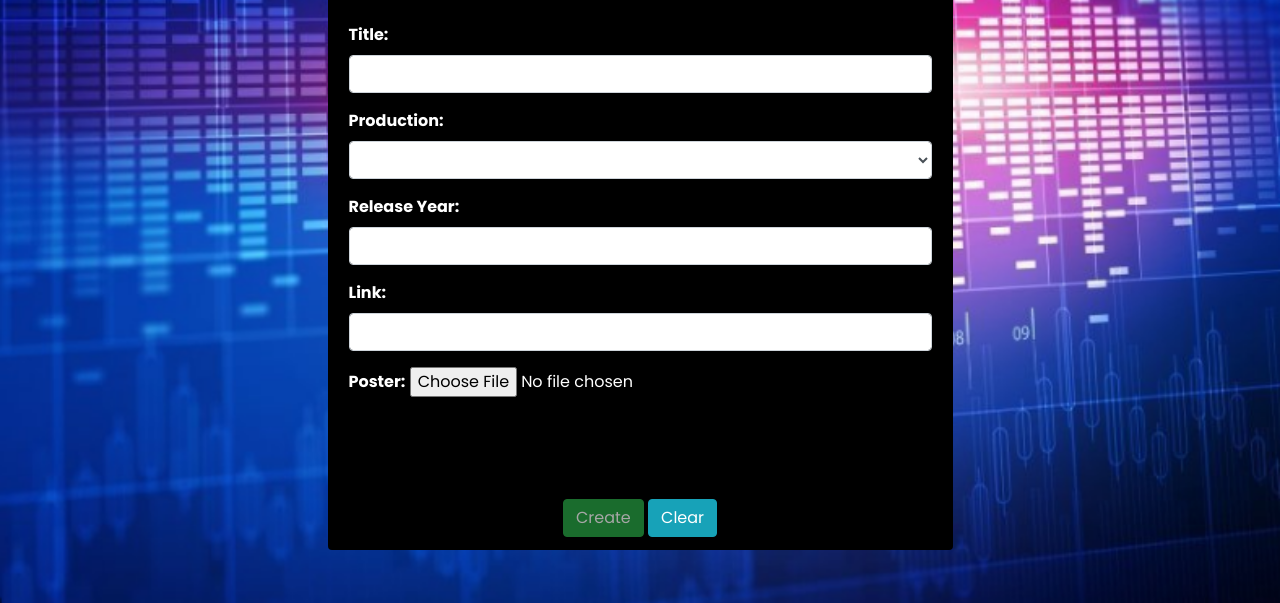
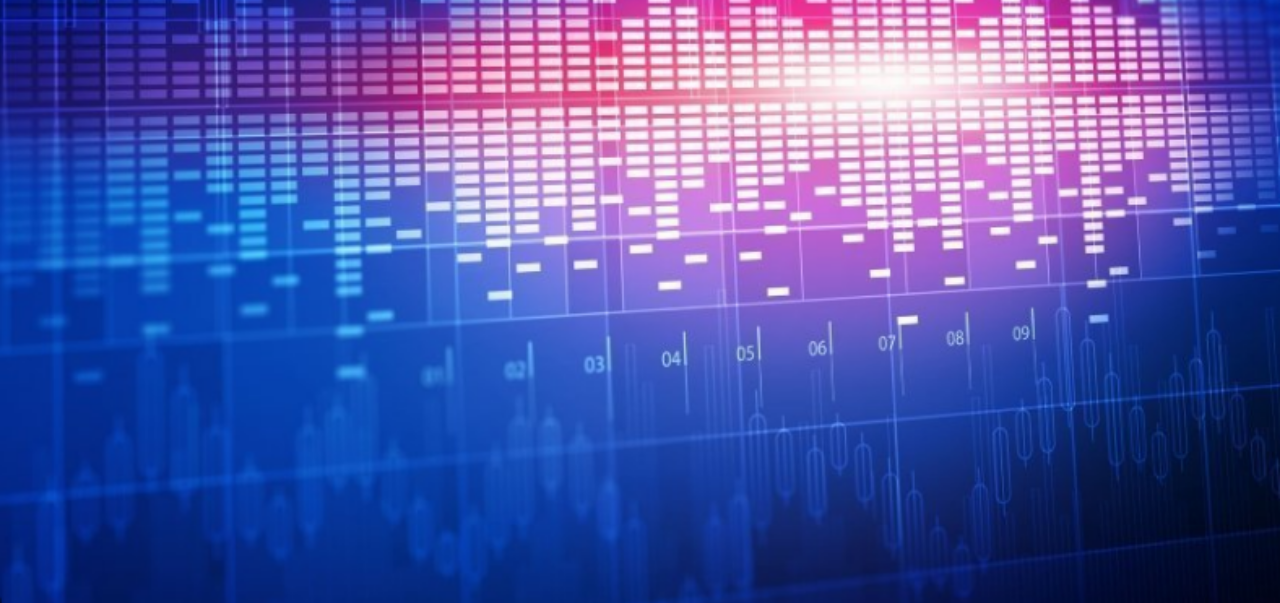
Before and after one commit to Astaroth851/Astaroth851.github.io, a plain HTML site: page index.html at #!/create in a window 1280 px wide. Shown: the part 197-800 px from the top of the page. Drawn offline with nearby package versions, Linux system fonts and the light colour scheme; some packages are replaced by stand-ins of ours.

Commit message:
Update create.html

```diff
--- a/create.html
+++ b/create.html
@@ -9,7 +9,7 @@
 </style>
 <div class="row pt-3 justify-content-center">
 	<div class="col-sm-6">
-		<div class="card">
+		<div class="card" ng-show="isAdmin">
 			<div class="card-header text-center">
 				<h3>Create Production</h3>
 				<h5 class="text-success" ng-bind="createStatus"></h5>
```
